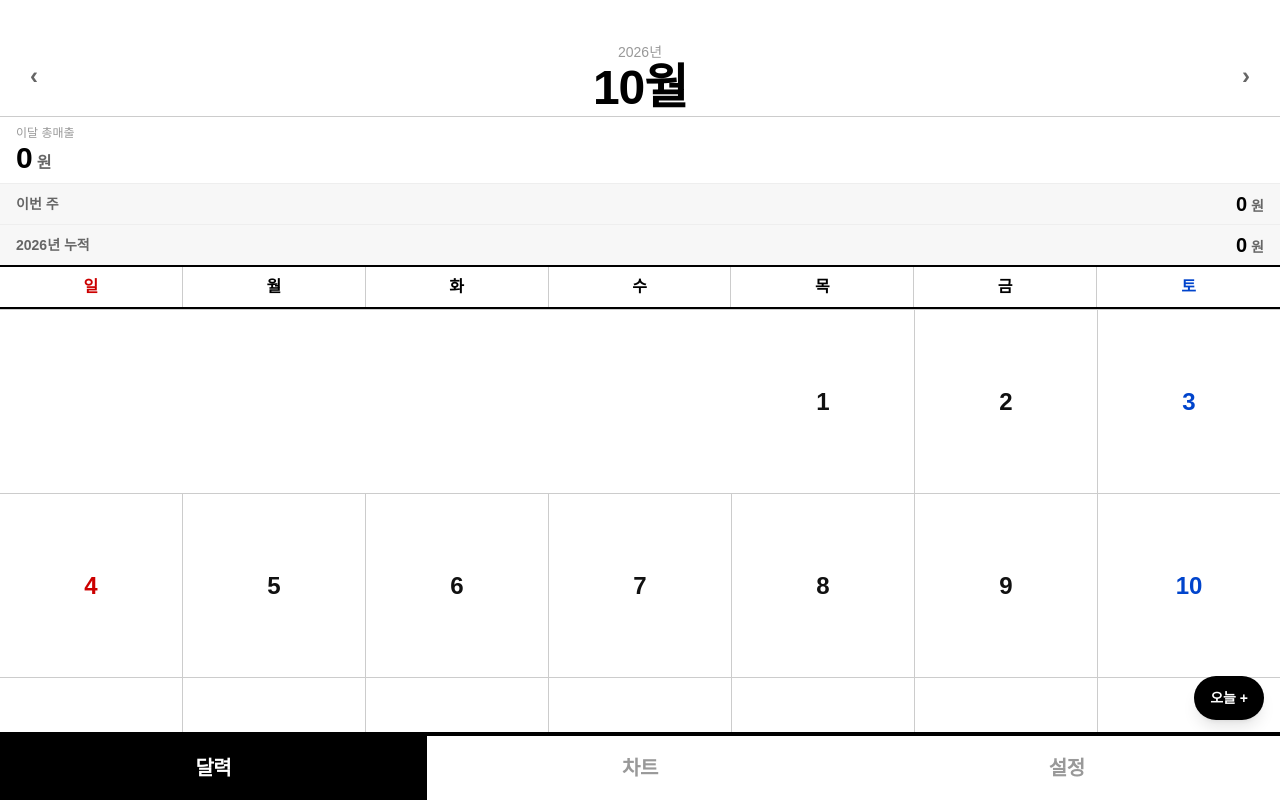
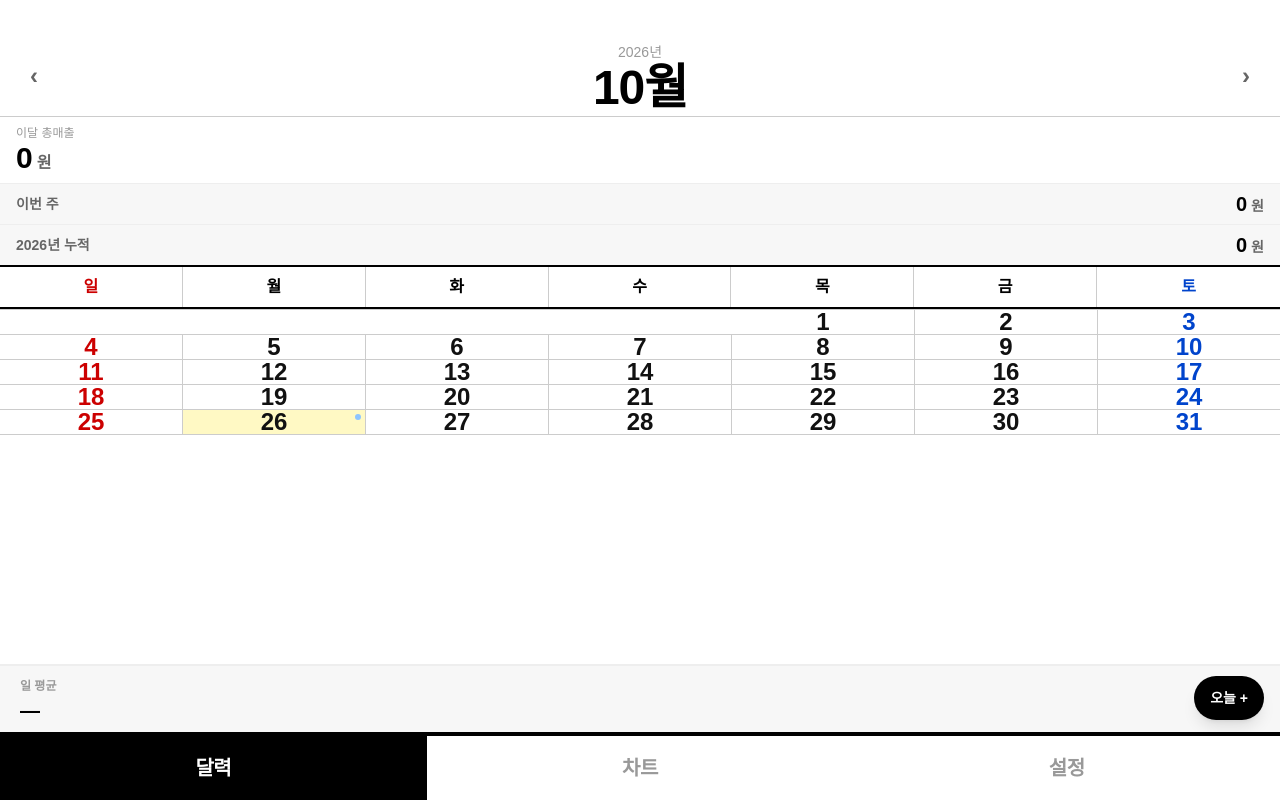
Before and after one commit to sangukO/daily-sales, a Next.js app: page /dashboard in a window 1280 px wide. Built offline with nearby package versions, Linux system fonts and the light colour scheme; no server answers; the database is empty.

Commit message:
fix: 6주 달에서 달력 하단 잘림 수정 — DayPicker 그리드 flex 채움

```diff
--- a/src/components/calendar/SalesCalendar.tsx
+++ b/src/components/calendar/SalesCalendar.tsx
@@ -357,7 +357,7 @@ export default function SalesCalendar() {
           </div>
 
           {/* DayPicker 날짜 그리드 */}
-          <div className="shrink-0">
+          <div className="flex-1 min-h-0 overflow-hidden">
             <DayPicker
               locale={ko}
               mode="single"
@@ -465,15 +465,15 @@ export default function SalesCalendar() {
                 },
               }}
               classNames={{
-                root: "w-full flex flex-col",
-                months: "w-full flex flex-col",
-                month: "w-full flex flex-col",
+                root: "w-full h-full flex flex-col",
+                months: "w-full flex-1 min-h-0 flex flex-col",
+                month: "w-full flex-1 min-h-0 flex flex-col",
                 month_caption: "hidden",
                 weekdays: "hidden" /* 우리가 직접 렌더링 */,
                 weekday: "hidden",
-                weeks: "w-full flex flex-col border-t border-(--gray-4)",
-                week: "flex divide-x divide-(--gray-4) border-b border-(--gray-4)",
-                day: "flex-1 min-w-0 aspect-square",
+                weeks: "w-full flex-1 min-h-0 flex flex-col border-t border-(--gray-4)",
+                week: "flex flex-1 divide-x divide-(--gray-4) border-b border-(--gray-4)",
+                day: "flex-1 min-w-0 min-h-0",
                 outside: "",
                 disabled: "opacity-30",
               }}
```
